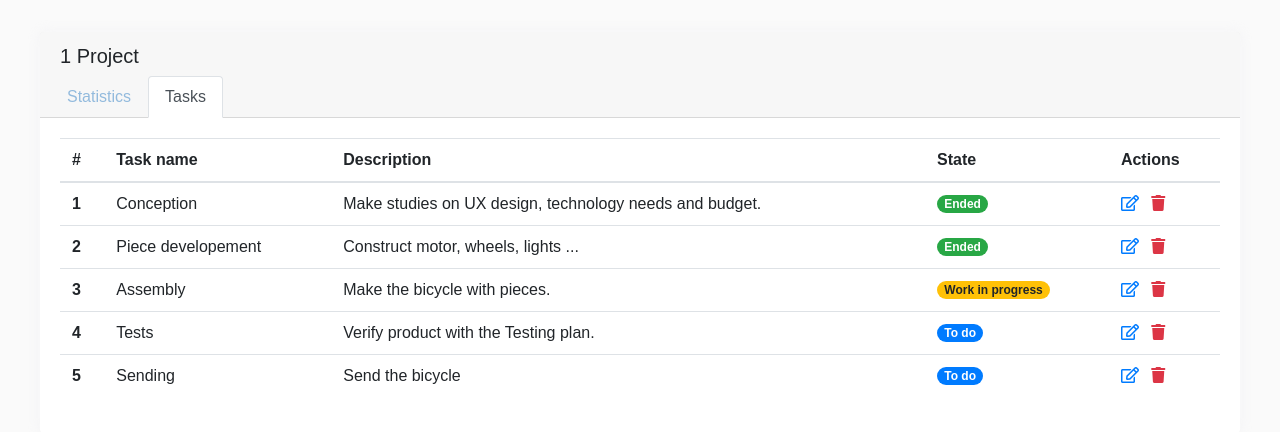
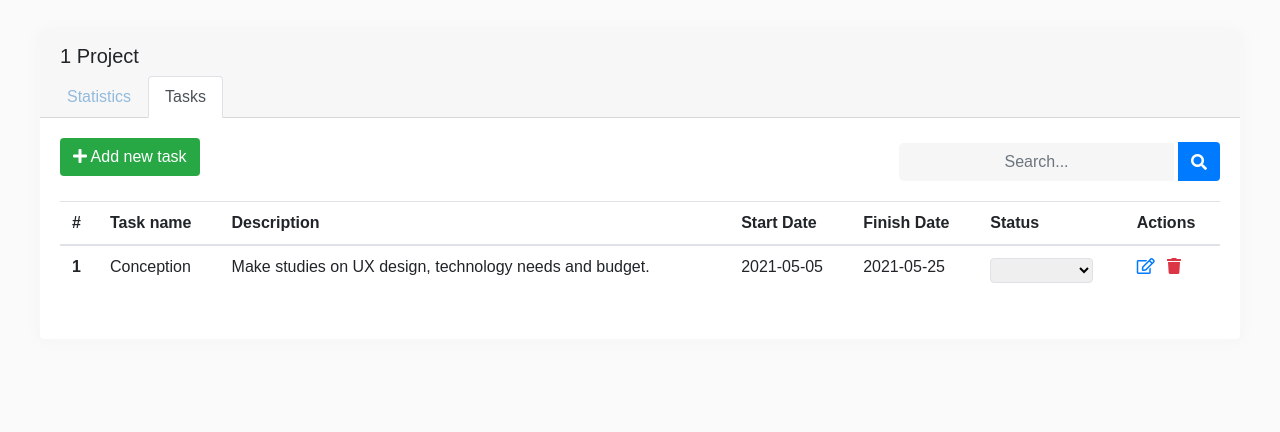
Before and after one commit to JustinaBalse/projektas, a PHP site: page /project.html in a window 1280 px wide, after a click on "Tasks". Shown: the top 432 px of the page. Run offline with PHP 8.4, Linux system fonts and the light colour scheme.

Commit message:
dizainas

```diff
--- a/css/style.css
+++ b/css/style.css
@@ -41,6 +41,252 @@ html {
     box-shadow: 0 0 13px 0 rgba(236,236,241,.44);
 }
 
+
+
+
+
+
+/* STRUCTURE */
+
+.wrapper {
+  display: flex;
+  align-items: center;
+  flex-direction: column;
+  justify-content: center;
+  width: 100%;
+  min-height: 100%;
+  padding: 20px;
+}
+
+#formContent {
+  -webkit-border-radius: 10px 10px 10px 10px;
+  border-radius: 10px 10px 10px 10px;
+  background: #fff;
+  padding: 30px;
+  width: 90%;
+  max-width: 450px;
+  position: relative;
+  padding: 0px;
+  -webkit-box-shadow: 0 0 13px 0 rgba(214, 214, 218, 0.44);
+  box-shadow: 0 0 13px 0 rgba(198, 198, 199, 0.44);
+  text-align: center;
+}
+
+#formFooter {
+  background-color: #f6f6f6;
+  border-top: 1px solid #dce8f1;
+  padding: 25px;
+  text-align: center;
+  -webkit-border-radius: 0 0 10px 10px;
+  border-radius: 0 0 10px 10px;
+}
+
+
+
+/* TABS */
+
+h2.inactive {
+  color: #cccccc;
+}
+
+h2.active {
+  color: #0d0d0d;
+  border-bottom: 2px solid #5fbae9;
+}
+
+
+
+/* FORM TYPOGRAPHY*/
+
+input[type=button], input[type=submit], input[type=reset]  {
+  background-color: #56baed;
+  border: none;
+  color: white;
+  padding: 15px 80px;
+  text-align: center;
+  text-decoration: none;
+  display: inline-block;
+  text-transform: uppercase;
+  font-size: 13px;
+  -webkit-box-shadow: 0 10px 30px 0 rgba(95,186,233,0.4);
+  box-shadow: 0 10px 30px 0 rgba(95,186,233,0.4);
+  -webkit-border-radius: 5px 5px 5px 5px;
+  border-radius: 5px 5px 5px 5px;
+  margin: 5px 20px 40px 20px;
+  -webkit-transition: all 0.3s ease-in-out;
+  -moz-transition: all 0.3s ease-in-out;
+  -ms-transition: all 0.3s ease-in-out;
+  -o-transition: all 0.3s ease-in-out;
+  transition: all 0.3s ease-in-out;
+}
+
+input[type=button]:hover, input[type=submit]:hover, input[type=reset]:hover  {
+  background-color: #39ace7;
+}
+
+input[type=button]:active, input[type=submit]:active, input[type=reset]:active  {
+  -moz-transform: scale(0.95);
+  -webkit-transform: scale(0.95);
+  -o-transform: scale(0.95);
+  -ms-transform: scale(0.95);
+  transform: scale(0.95);
+}
+
+input[type=text], input[type=password] {
+  background-color: #f6f6f6;
+  border: none;
+  color: #0d0d0d;
+  padding: 15px 32px;
+  text-align: center;
+  text-decoration: none;
+  display: inline-block;
+  font-size: 16px;
+  margin: 5px;
+  width: 85%;
+  border: 2px solid #f6f6f6;
+  -webkit-transition: all 0.5s ease-in-out;
+  -moz-transition: all 0.5s ease-in-out;
+  -ms-transition: all 0.5s ease-in-out;
+  -o-transition: all 0.5s ease-in-out;
+  transition: all 0.5s ease-in-out;
+  -webkit-border-radius: 5px 5px 5px 5px;
+  border-radius: 5px 5px 5px 5px;
+}
+
+input[type=text]:focus {
+  background-color: #fff;
+  border-bottom: 2px solid #5fbae9;
+}
+
+input[type=text]:placeholder {
+  color: #cccccc;
+}
+
+
+
+/* ANIMATIONS */
+
+/* Simple CSS3 Fade-in-down Animation */
+.fadeInDown {
+  -webkit-animation-name: fadeInDown;
+  animation-name: fadeInDown;
+  -webkit-animation-duration: 1s;
+  animation-duration: 1s;
+  -webkit-animation-fill-mode: both;
+  animation-fill-mode: both;
+}
+
+@-webkit-keyframes fadeInDown {
+  0% {
+    opacity: 0;
+    -webkit-transform: translate3d(0, -100%, 0);
+    transform: translate3d(0, -100%, 0);
+  }
+  100% {
+    opacity: 1;
+    -webkit-transform: none;
+    transform: none;
+  }
+}
+
+@keyframes fadeInDown {
+  0% {
+    opacity: 0;
+    -webkit-transform: translate3d(0, -100%, 0);
+    transform: translate3d(0, -100%, 0);
+  }
+  100% {
+    opacity: 1;
+    -webkit-transform: none;
+    transform: none;
+  }
+}
+
+/* Simple CSS3 Fade-in Animation */
+@-webkit-keyframes fadeIn { from { opacity:0; } to { opacity:1; } }
+@-moz-keyframes fadeIn { from { opacity:0; } to { opacity:1; } }
+@keyframes fadeIn { from { opacity:0; } to { opacity:1; } }
+
+.fadeIn {
+  opacity:0;
+  -webkit-animation:fadeIn ease-in 1;
+  -moz-animation:fadeIn ease-in 1;
+  animation:fadeIn ease-in 1;
+
+  -webkit-animation-fill-mode:forwards;
+  -moz-animation-fill-mode:forwards;
+  animation-fill-mode:forwards;
+
+  -webkit-animation-duration:1s;
+  -moz-animation-duration:1s;
+  animation-duration:1s;
+}
+
+.fadeIn.first {
+  -webkit-animation-delay: 0.4s;
+  -moz-animation-delay: 0.4s;
+  animation-delay: 0.4s;
+}
+
+.fadeIn.second {
+  -webkit-animation-delay: 0.6s;
+  -moz-animation-delay: 0.6s;
+  animation-delay: 0.6s;
+}
+
+.fadeIn.third {
+  -webkit-animation-delay: 0.8s;
+  -moz-animation-delay: 0.8s;
+  animation-delay: 0.8s;
+}
+
+.fadeIn.fourth {
+  -webkit-animation-delay: 1s;
+  -moz-animation-delay: 1s;
+  animation-delay: 1s;
+}
+
+/* Simple CSS3 Fade-in Animation */
+.underlineHover:after {
+  display: block;
+  left: 0;
+  bottom: -10px;
+  width: 0;
+  height: 2px;
+  background-color: #56baed;
+  content: "";
+  transition: width 0.2s;
+}
+
+.underlineHover:hover {
+  color: #0d0d0d;
+}
+
+.underlineHover:hover:after{
+  width: 100%;
+}
+
+
+
+/* OTHERS */
+
+*:focus {
+    outline: none;
+}
+
+#icon {
+  width:60%;
+}
+
+/*COLORS*/
+.light-blue-bg{
+ background-color: #56baed;
+}
+
+#logout-btn{
+margin-right:40px;
+
+}
 
 
 
@@ -174,3 +420,9 @@ input {
 .addBtn:hover {
   background-color: red;
 }
+
+
+.search-btn{
+  height:20px;
+  font-size:80px;
+}
--- a/login.php
+++ b/login.php
@@ -86,12 +86,12 @@ if (isset($_SESSION['login'])){
   <link rel="stylesheet" href="https://cdnjs.cloudflare.com/ajax/libs/animate.css/4.1.1/animate.min.css"/>
   <link rel="stylesheet" href="https://stackpath.bootstrapcdn.com/bootstrap/4.3.1/css/bootstrap.min.css" integrity="sha384-ggOyR0iXCbMQv3Xipma34MD+dH/1fQ784/j6cY/iJTQUOhcWr7x9JvoRxT2MZw1T" crossorigin="anonymous">
   <link rel="stylesheet" href="css/style.css">
+  <link rel="stylesheet" href="css/login.css">
   <link rel="stylesheet" href="css/utilities.css">
     <script src="js/scripts.js"></script>
 
 </head>
 <body>
-
 
 
 <div class="wrapper fadeInDown">
--- a/project.html
+++ b/project.html
@@ -13,6 +13,48 @@
 
 </head>
 <body>
+
+    <div class="modal fade bd-add-task-lg" id="add-task-modal" tabindex="-1" role="dialog" aria-labelledby="myLargeModalLabel" aria-hidden="true" data-keyboard="false" data-backdrop="static">
+        <div class="modal-dialog modal-md">
+          <div class="modal-content p-5">
+
+              <form id="add-project-form">
+
+                       <div class="form-group">
+                       <label for="project-title-input">Enter Task Title</label>
+                       <input type="text" class="form-control border" id="project-title-input " placeholder="" required>
+                       </div>
+
+                       <div class="form-group">
+                        <label for="project-title-input">Enter Task End Date</label>
+                        <input type="text" class="form-control border" id="project-title-input " placeholder="" >
+                        </div>
+
+
+                        <div class="form-group">
+                            <label for="project-title-input">Enter Task End Date</label>
+                            <input type="text" class="form-control border" id="project-title-input " placeholder="">
+                            </div>
+
+                      <div class="form-group">
+
+                          <label for="description">Enter Task Description</label>
+                          <textarea class="form-control bg-light" id="comment-area" ></textarea>
+                      </div>
+
+
+              <div class="d-flex justify-content-center mt-5">
+                <button class="btn bg-success text-white m-1" id="submit-project-btn"><i class="fas fa-check"></i>Submit</button>
+                <button class="btn bg-danger text-white m-1" id="close-modal-btn" data-dismiss="modal"><i class="fas fa-times"></i> Cancel</button>
+              </div>
+             </form>
+
+
+          </div>
+        </div>
+      </div>
+
+
 
     <div class="container">
               <div class="row">
@@ -88,65 +130,65 @@
                               </div>
                               <div class="tab-pane fade" id="task-1" role="tabpanel" aria-labelledby="task-1-tab">
                                   <table class="table">
+
+                                    <thead>
+                                        <tr>
+                                            <div class="d-flex justify-content-between">
+
+                                                <div>
+                                                     <button id="add-new-task-btn" type="button" class="btn bg-success text-white" data-toggle="modal" data-target=".bd-add-task-lg"><i class="fas fa-plus"></i> Add new task</button>
+                                                </div>
+
+                                                <div class="form-group">
+
+                                                    <div class="input-group mb-1">
+                                                        <input type="text" class="form-control" placeholder="Search..." aria-describedby="project-search-addon" />
+                                                        <div class="input-group-append">
+                                                            <button class="btn bg-primary text-white mt-1" type="button" id="project-search-addon"><i class="fa fa-search search-icon font-1"></i></button>
+                                                        </div>
+                                                    </div>
+
+                                                </div>
+                                               </div>
+
+
+                                        </tr>
+                                    </thead>
+
+
+
                                       <thead>
                                           <tr>
                                               <th scope="col">#</th>
                                               <th scope="col">Task name</th>
                                               <th scope="col">Description</th>
-                                              <th scope="col">State</th>
+                                              <th scope="col">Start Date</th>
+                                              <th scope="col">Finish Date</th>
+                                              <th scope="col">Status</th>
                                               <th scope="col">Actions</th>
                                           </tr>
                                       </thead>
+
+
                                       <tbody>
                                           <tr>
                                               <th scope="row">1</th>
                                               <td>Conception</td>
                                               <td>Make studies on UX design, technology needs and budget.</td>
-                                              <td><span class="badge badge-pill badge-success">Ended</span></td>
-                                              <td>   <a href="#" id="edit-btn" class="text-success mr-2" data-toggle="tooltip" data-placement="top" title="" data-original-title="Edit"> <i class="far fa-edit text-primary"></i></a>
+                                              <td>2021-05-05</td>
+                                              <td>2021-05-25</td>
+                                              <td><select class="form-select rounded border mb-2 pt-1" aria-label="Default select example">
+                                                <option selected></option>
+                                                <option value="1">To Do</option>
+                                                <option value="2">In progress</option>
+                                                <option value="3">Done</option>
+                                              </select></td>
+                                              <td class="ml-5">   <a href="#" id="edit-btn" class="text-success mr-2" data-toggle="tooltip" data-placement="top" title="" data-original-title="Edit"> <i class="far fa-edit text-primary"></i></a>
                                                 <a href="#" id="delete-btn" class="text-danger" data-toggle="tooltip" data-placement="top" title="" data-original-title="Delete"> <i class="fas fa-trash"></i></a>
 
                                               </td>
                                           </tr>
-                                          <tr>
-                                              <th scope="row">2</th>
-                                              <td>Piece developement</td>
-                                              <td>Construct motor, wheels, lights ...</td>
-                                              <td><span class="badge badge-pill badge-success">Ended</span></td>
-                                              <td>   <a href="#" id="edit-btn" class="text-success mr-2" data-toggle="tooltip" data-placement="top" title="" data-original-title="Edit"> <i class="far fa-edit text-primary"></i></a>
-                                                <a href="#" id="delete-btn" class="text-danger" data-toggle="tooltip" data-placement="top" title="" data-original-title="Delete"> <i class="fas fa-trash"></i></a>
-                                              </td>
-                                          </tr>
-                                          <tr>
-                                              <th scope="row">3</th>
-                                              <td>Assembly</td>
-                                              <td>Make the bicycle with pieces.</td>
-                                              <td><span class="badge badge-pill badge-warning">Work in progress</span></td>
-                                              <td>
-                                                <a href="#" id="edit-btn" class="text-success mr-2" data-toggle="tooltip" data-placement="top" title="" data-original-title="Edit"> <i class="far fa-edit text-primary"></i></a>
-                                                <a href="#" id="delete-btn" class="text-danger" data-toggle="tooltip" data-placement="top" title="" data-original-title="Delete"> <i class="fas fa-trash"></i></a>
-                                              </td>
-                                          </tr>
-                                          <tr>
-                                              <th scope="row">4</th>
-                                              <td>Tests</td>
-                                              <td>Verify product with the Testing plan.</td>
-                                              <td><span class="badge badge-pill badge-primary">To do</span></td>
-                                              <td>
-                                                <a href="#" id="edit-btn" class="text-success mr-2" data-toggle="tooltip" data-placement="top" title="" data-original-title="Edit"> <i class="far fa-edit text-primary"></i></a>
-                                                <a href="#" id="delete-btn" class="text-danger" data-toggle="tooltip" data-placement="top" title="" data-original-title="Delete"> <i class="fas fa-trash"></i></a>
-                                              </td>
-                                          </tr>
-                                          <tr>
-                                              <th scope="row">5</th>
-                                              <td>Sending</td>
-                                              <td>Send the bicycle</td>
-                                              <td><span class="badge badge-pill badge-primary">To do</span></td>
-                                              <td>
-                                                  <a href="#" id="edit-btn" class="text-success mr-2" data-toggle="tooltip" data-placement="top" title="" data-original-title="Edit"> <i class="far fa-edit text-primary"></i></a>
-                                                  <a href="#" id="delete-btn" class="text-danger" data-toggle="tooltip" data-placement="top" title="" data-original-title="Delete"> <i class="fas fa-trash"></i></a>
-                                              </td>
-                                          </tr>
+
                                       </tbody>
                                   </table>
                                  </div>
```
Also changed, not shown: css/login.css (deleted, +0 -241 lines), index.html (+14 -14 lines), nbproject/project.xml (added, +9 -0 lines), 2 other files.
